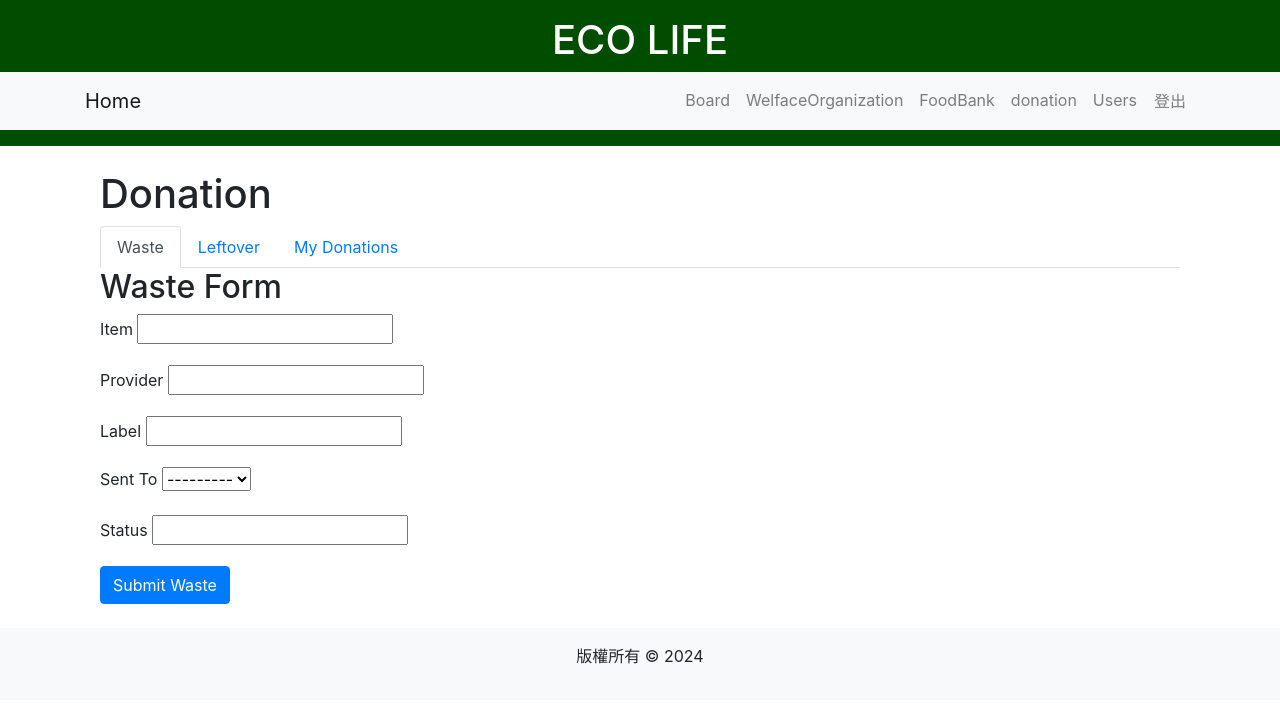
After one commit to TaiwanCodingShrimp/ECO, a Django app: page /home/users/donation/ in a window 1280 px wide. The commit adds this page. Shown: the top 703 px of the page. Run offline with Django 5.2, Linux system fonts and the light colour scheme; the visitor is signed in with stand-in values (Sample User, id 1); data that the repository does not hold is empty; some libraries are stand-ins or nearby versions.

Commit message:
Organ (#40)
* briefly add organizations frontend

* briefly add organizations frontend

* add food_bank into organizations frontend and add users basic info , button

* donate function and organization frontend modify

* change the type of Organizations orientation

```diff
--- a/src/Frontend/templates/base.html
+++ b/src/Frontend/templates/base.html
@@ -5,9 +5,14 @@
     <meta name="viewport" content="width=device-width, initial-scale=1, shrink-to-fit=no">
     <title>{% block title %}ECO LIFE{% endblock %}</title>
     <link href="https://stackpath.bootstrapcdn.com/bootstrap/4.5.2/css/bootstrap.min.css" rel="stylesheet">
+    <style>
+        .bg-dark-green {
+            background-color: #004d00 !important; /* 深綠色 */
+        }
+    </style>
 </head>
 <body>
-    <header class="bg-primary text-white text-center py-3">
+    <header class="bg-dark-green text-white text-center py-3">
         <h1>ECO LIFE</h1>
         <nav class="navbar navbar-expand-lg navbar-light bg-light">
             {% if user.is_authenticated %}
@@ -30,10 +35,12 @@
                                 <a class="nav-link" href="{% url 'board' %}">Board</a>
                             </li>
                             <li class="nav-item">
-                                <a class="nav-link" href="{% url 'organizations' %}">Organizations</a>
+                                <a class="nav-link" href="{% url 'welfare' %}">WelfaceOrganization</a>
                             </li>
                             <li class="nav-item">
-                                <a class="nav-link" href="{% url 'report' %}">Report</a>
+                                <a class="nav-link" href="{% url 'foodbank' %}">FoodBank</a>
+                            <li class="nav-item">
+                                <a class="nav-link" href="{% url 'donation' %}">donation</a>
                             </li>
                             <li class="nav-item">
                                 <a class="nav-link" href="{% url 'users' %}">Users</a>
--- a/src/Frontend/templates/board.html
+++ b/src/Frontend/templates/board.html
@@ -3,7 +3,7 @@
 {% block content %}
 <div class="container mt-5">
     <h1>留言板</h1>
-    <a href="{% url 'createboard' %}" class="btn btn-primary mb-3">新增留言</a>
+    <a href="{% url 'createboard' %}" class="bg-dark-green btn btn-primary mb-3">新增留言</a>
     <div class="list-group">
         {% for board in boards %}
             <a href="{% url 'board_detail' board_id=board.board_id %}" class="list-group-item list-group-item-action">
--- /dev/null
+++ b/src/Frontend/templates/donation.html
@@ -0,0 +1,106 @@
+{% extends "base.html" %}
+
+{% block title %}Objects{% endblock %}
+
+{% block content %}
+<div class="container mt-4">
+    <h1>Donation</h1>
+
+    <!-- Nav tabs -->
+    <ul class="nav nav-tabs" id="myTab" role="tablist">
+        <li class="nav-item">
+            <a class="nav-link active" id="waste-tab" data-toggle="tab" href="#waste" role="tab" aria-controls="waste" aria-selected="true">Waste</a>
+        </li>
+        <li class="nav-item">
+            <a class="nav-link" id="leftover-tab" data-toggle="tab" href="#leftover" role="tab" aria-controls="leftover" aria-selected="false">Leftover</a>
+        </li>
+        <li class="nav-item">
+            <a class="nav-link" id="donations-tab" data-toggle="tab" href="#donations" role="tab" aria-controls="donations" aria-selected="false">My Donations</a>
+        </li>
+    </ul>
+
+    <!-- Tab panes -->
+    <div class="tab-content">
+        <div class="tab-pane fade show active" id="waste" role="tabpanel" aria-labelledby="waste-tab">
+            <h2>Waste Form</h2>
+            <form method="post" class="mb-4" enctype="multipart/form-data">
+                {% csrf_token %}
+                {{ waste_form.management_form }}
+                <div class="form-group">
+                    <label for="id_item">Item</label>
+                    {{ waste_form.item }}
+                </div>
+                <div class="form-group">
+                    <label for="id_provider">Provider</label>
+                    {{ waste_form.provider }}
+                </div>
+                <div class="form-group">
+                    <label for="id_label">Label</label>
+                    {{ waste_form.label }}
+                </div>
+                <div class="form-group">
+                    <label for="id_sent_to">Sent To</label>
+                    {{ waste_form.sent_to }}
+                </div>
+                <div class="form-group">
+                    <label for="id_status">Status</label>
+                    {{ waste_form.status }}
+                </div>
+                <button type="submit" name="waste_form" class="btn btn-primary">Submit Waste</button>
+            </form>
+        </div>
+        <div class="tab-pane fade" id="leftover" role="tabpanel" aria-labelledby="leftover-tab">
+            <h2>Leftover Form</h2>
+            <form method="post" class="mb-4" enctype="multipart/form-data">
+                {% csrf_token %}
+                {{ leftover_form.management_form }}
+                <div class="form-group">
+                    <label for="id_item">Item</label>
+                    {{ leftover_form.item }}
+                </div>
+                <div class="form-group">
+                    <label for="id_provider">Provider</label>
+                    {{ leftover_form.provider }}
+                </div>
+                <div class="form-group">
+                    <label for="id_label">Label</label>
+                    {{ leftover_form.label }}
+                </div>
+                <div class="form-group">
+                    <label for="id_portion">Portion</label>
+                    {{ leftover_form.portion }}
+                </div>
+                <div class="form-group">
+                    <label for="id_sent_to">Sent To</label>
+                    {{ leftover_form.sent_to }}
+                </div>
+                <div class="form-group">
+                    <label for="id_status">Status</label>
+                    {{ leftover_form.status }}
+                </div>
+                <button type="submit" name="leftover_form" class="btn btn-primary">Submit Leftover</button>
+            </form>
+        </div>
+        <div class="tab-pane fade" id="donations" role="tabpanel" aria-labelledby="donations-tab">
+            <h2>Your Donations</h2>
+            <ul class="list-group">
+                {% for waste in wastes %}
+                    <li class="list-group-item">Waste: {{ waste.item }} to {{ waste.sent_to }} - {{ waste.status }}</li>
+                {% endfor %}
+                {% for leftover in leftovers %}
+                    <li class="list-group-item">Leftover: {{ leftover.item }} to {{ leftover.sent_to }} - {{ leftover.status }}</li>
+                {% endfor %}
+            </ul>
+        </div>
+    </div>
+</div>
+
+<script>
+    $(document).ready(function(){
+        $('#myTab a').on('click', function (e) {
+            e.preventDefault();
+            $(this).tab('show');
+        });
+    });
+</script>
+{% endblock %}
--- a/src/Frontend/urls.py
+++ b/src/Frontend/urls.py
@@ -4,14 +4,16 @@ from .views import (
     board_detail_view,
     board_view,
     create_board_view,
+    donation_view,
+    food_bank_view,
     home_view,
     index_view,
     login_view,
     logout_view,
-    organizations_view,
     report_view,
     signup_view,
     users_view,
+    welfare_organization_view,
 )
 
 urlpatterns = [
@@ -23,7 +25,9 @@ urlpatterns = [
     path("home/board/", board_view, name="board"),
     path("home/board/createboard/", create_board_view, name="createboard"),
     path("home/board/<int:board_id>/", board_detail_view, name="board_detail"),
-    path("home/organizations/", organizations_view, name="organizations"),
-    path("home/report/", report_view, name="report"),
+    path("home/users/report/", report_view, name="report"),
+    path("home/users/WelfareOrganization/", welfare_organization_view, name="welfare"),
+    path("home/users/FoodBank", food_bank_view, name="foodbank"),
+    path("home/users/donation/", donation_view, name="donation"),
     path("home/users/", users_view, name="users"),
 ]
--- a/src/Frontend/views.py
+++ b/src/Frontend/views.py
@@ -4,8 +4,9 @@ from django.shortcuts import get_object_or_404, redirect, render
 
 from Board.forms import BoardForm
 from Board.models import Board
-from Organization.models import WelfareOrganization
-from Users.forms import LoginForm, SignUpForm
+from Organization.models import Food_Bank, WelfareOrganization
+from Users.forms import LeftoverForm, LoginForm, SignUpForm, WasteForm
+from Users.models import Leftover, Waste
 
 
 def index_view(request):
@@ -62,45 +63,14 @@ def board_view(request):
 
 
 @login_required
-def organizations_view(request):
-    county = request.GET.get("county")
-    district = request.GET.get("district")
-
-    if county and district:
-        organizations = WelfareOrganization.objects.filter(
-            county=county, district=district
-        )
-    elif county:
-        organizations = WelfareOrganization.objects.filter(county=county)
-    else:
-        organizations = WelfareOrganization.objects.all()
-
-    counties = WelfareOrganization.objects.values_list("county", flat=True).distinct()
-    districts = WelfareOrganization.objects.values_list(
-        "district", flat=True
-    ).distinct()
-
-    return render(
-        request,
-        "organizations.html",
-        {
-            "organizations": organizations,
-            "counties": counties,
-            "districts": districts,
-            "selected_county": county,
-            "selected_district": district,
-        },
-    )
-
-
-@login_required
 def report_view(request):
     return render(request, "report.html")
 
 
 @login_required
 def users_view(request):
-    return render(request, "users.html")
+    users = request.user
+    return render(request, "users.html", {"users": users})
 
 
 @login_required
@@ -121,3 +91,94 @@ def create_board_view(request):
 def board_detail_view(request, board_id):
     board = get_object_or_404(Board, pk=board_id)
     return render(request, "boarddetail.html", {"board": board})
+
+
+@login_required
+def donation_view(request):
+    waste_form = WasteForm()
+    leftover_form = LeftoverForm()
+
+    if request.method == "POST":
+        if "waste_form" in request.POST:
+            waste_form = WasteForm(request.POST)
+            if waste_form.is_valid():
+                waste_form.save()
+                return redirect("donation")
+        elif "leftover_form" in request.POST:
+            leftover_form = LeftoverForm(request.POST)
+            if leftover_form.is_valid():
+                leftover_form.save()
+                return redirect("donation")
+
+    wastes = Waste.objects.all()
+    leftovers = Leftover.objects.all()
+
+    context = {
+        "waste_form": waste_form,
+        "leftover_form": leftover_form,
+        "wastes": wastes,
+        "leftovers": leftovers,
+    }
+    return render(request, "donation.html", context)
+
+
+def welfare_organization_view(request):
+    selected_county = request.GET.get("county", "")
+    selected_district = request.GET.get("district", "")
+
+    counties = WelfareOrganization.objects.values_list("county", flat=True).distinct()
+    if selected_county:
+        districts = (
+            WelfareOrganization.objects.filter(county=selected_county)
+            .values_list("district", flat=True)
+            .distinct()
+        )
+    else:
+        districts = WelfareOrganization.objects.values_list(
+            "district", flat=True
+        ).distinct()
+
+    organizations = WelfareOrganization.objects.all()
+    if selected_county:
+        organizations = organizations.filter(county=selected_county)
+    if selected_district:
+        organizations = organizations.filter(district=selected_district)
+
+    context = {
+        "selected_county": selected_county,
+        "selected_district": selected_district,
+        "counties": counties,
+        "districts": districts,
+        "organizations": organizations,
+    }
+    return render(request, "welfare.html", context)
+
+
+def food_bank_view(request):
+    selected_county = request.GET.get("county", "")
+    selected_district = request.GET.get("district", "")
+
+    counties = Food_Bank.objects.values_list("county", flat=True).distinct()
+    if selected_county:
+        districts = (
+            Food_Bank.objects.filter(county=selected_county)
+            .values_list("district", flat=True)
+            .distinct()
+        )
+    else:
+        districts = Food_Bank.objects.values_list("district", flat=True).distinct()
+
+    organizations = Food_Bank.objects.all()
+    if selected_county:
+        organizations = organizations.filter(county=selected_county)
+    if selected_district:
+        organizations = organizations.filter(district=selected_district)
+
+    context = {
+        "selected_county": selected_county,
+        "selected_district": selected_district,
+        "counties": counties,
+        "districts": districts,
+        "organizations": organizations,
+    }
+    return render(request, "foodbank.html", context)
--- a/src/Organization/admin.py
+++ b/src/Organization/admin.py
@@ -9,7 +9,7 @@ class WoAdmin(admin.ModelAdmin):
 
 
 class FbAdmin(admin.ModelAdmin):
-    list_display = ["id", "name", "county", "contact"]
+    list_display = ["id", "name", "county", "district", "address", "contact"]
 
 
 admin.site.register(WelfareOrganization, WoAdmin)
--- a/src/Organization/models.py
+++ b/src/Organization/models.py
@@ -20,15 +20,16 @@ class WelfareOrganization(models.Model):
     address: str = models.CharField(max_length=60, null=True)
 
     def __str__(self) -> str:
-        return str(self.id)
+        return str(self.name)
 
 
 class Food_Bank(models.Model):
     id: int = models.AutoField(primary_key=True)
     name: str = models.CharField(max_length=20)
     county: str = models.CharField(max_length=20)
+    district: str = models.CharField(max_length=20, default=" ")
     address: str = models.CharField(max_length=20)
     contact: str = models.CharField(max_length=20)
 
     def __str__(self) -> str:
-        return str(self.id)
+        return str(self.name)
--- a/src/Users/forms.py
+++ b/src/Users/forms.py
@@ -5,7 +5,7 @@ from django.contrib.auth.forms import (
     UserCreationForm,
 )
 
-from .models import User
+from .models import Leftover, User, Waste
 
 
 class SignUpForm(UserCreationForm):
@@ -69,3 +69,15 @@ class UserChangeForm(forms.ModelForm):
     def clean_password(self):
         # Regardless of what the user provides, return the initial value.
         return self.initial["password"]
+
+
+class WasteForm(forms.ModelForm):
+    class Meta:
+        model = Waste
+        fields = ["item", "provider", "label", "sent_to", "status"]
+
+
+class LeftoverForm(forms.ModelForm):
+    class Meta:
+        model = Leftover
+        fields = ["item", "provider", "label", "portion", "sent_to", "status"]
```
Also changed, not shown: src/Frontend/templates/foodbank.html (added, +53 -0 lines), src/Frontend/templates/users.html (+12 -4 lines), src/Frontend/templates/welfare.html (added, +53 -0 lines), src/Users/admin.py (+32 -1 lines), src/Users/models/datas.py (+8 -5 lines), src/import_food_bank_csv.py (+12 -88 lines), src/res/food_bank_data.csv (+51 -11 lines), src/Organization/migrations/0004_food_bank_district.py (added), src/Users/migrations/0009_alter_leftover_label_alter_leftover_portion_and_more.py (added).
